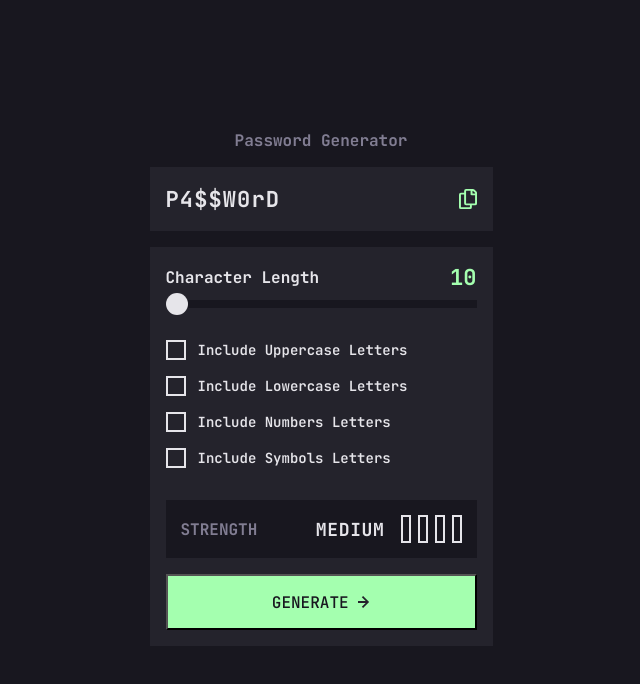
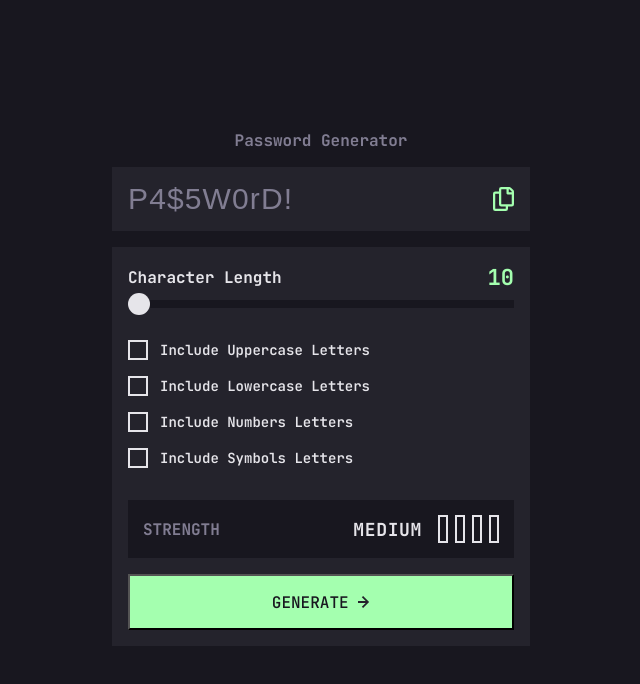
Before and after one commit to leeport511/password-generate-app, a website: page index.html in a window 1280 px wide. Shown: the whole page, without its empty margins (319-959 px from the left). Drawn offline with Linux system fonts and the light colour scheme.

Commit message:
terminado hover y agregado copied al input de la password

```diff
--- a/index.html
+++ b/index.html
@@ -13,8 +13,13 @@
       </header>
       <main class="pass-generator-container">
             <div class="password">
-                  <p>P4$$W0rD</p>
-                  <img src="./assets/images/icon-copy.svg" alt="Copy to Clipboard">
+                  <input type="text" name="password" id="password-gen" placeholder="P4$5W0rD!">
+                  <span class="copied-txt"><p>copied</p></span>
+                  <svg width="21" height="24" xmlns="http://www.w3.org/2000/svg">
+                        <rect x="0" y="0" width="24" height="24" fill="transparent"/>
+                        <path d="M20.341 3.091 17.909.659A2.25 2.25 0 0 0 16.319 0H8.25A2.25 2.25 0 0 0 6 2.25V4.5H2.25A2.25 2.25 0 0 0 0 6.75v15A2.25 2.25 0 0 0 2.25 24h10.5A2.25 2.25 0 0 0 15 21.75V19.5h3.75A2.25 2.25 0 0 0 21 17.25V4.682a2.25 2.25 0 0 0-.659-1.591ZM12.469 21.75H2.53a.281.281 0 0 1-.281-.281V7.03a.281.281 0 0 1 .281-.281H6v10.5a2.25 2.25 0 0 0 2.25 2.25h4.5v1.969a.282.282 0 0 1-.281.281Zm6-4.5H8.53a.281.281 0 0 1-.281-.281V2.53a.281.281 0 0 1 .281-.281H13.5v4.125c0 .621.504 1.125 1.125 1.125h4.125v9.469a.282.282 0 0 1-.281.281Zm.281-12h-3v-3h.451c.075 0 .147.03.2.082L18.667 4.6a.283.283 0 0 1 .082.199v.451Z"
+                        fill="currentColor"/>
+                  </svg>
             </div>
             <form>
                   <div class="password-length-container">
--- a/sass/component/_index.scss
+++ b/sass/component/_index.scss
@@ -27,21 +27,53 @@
            display: flex;
            justify-content: space-between;
            align-items: center;
-           padding: 16px;
            width: 100%;
-           height: 64px;
-           background-color: variables.$dark-gray;
            margin-bottom: 16px;
+           position: relative;
 
-           p {
-            font-size: 22px;
-            font-weight: bold;
-            letter-spacing: 0.07rem;
-           }
+            input{
 
-           img{
-            width: 18px;
-           }
+                  background-color: variables.$dark-gray;
+                  outline: none;
+                  border: none;
+                  height: 64px;
+                  width: 100%;
+                  padding: 16px;
+                  font-size: 30px;
+
+                  &::placeholder {
+                        font-size: 30px;
+                        font-weight: 500;
+                        letter-spacing: 0.07rem;
+                        color: variables.$gray;
+                  }
+            }
+
+            .copied-txt {
+                  text-transform: uppercase;
+                  color: variables.$strong-pass;
+                  font-size: 18px;
+                  font-weight: 500;
+                  position: absolute;
+                  right: 48px;
+                  display: none;
+
+            }
+
+            svg {
+                  pointer-events: all;
+                  cursor: pointer;
+                  position: absolute;
+                  color: variables.$strong-pass;
+                  right: 16px;
+                  transition: color 0.3 ease;
+
+                  &:hover {
+                        color: variables.$white-gray;
+                  }
+
+            }
+
       }
 
       form {
```
Also changed, not shown: css/style.css, 1 other file.
